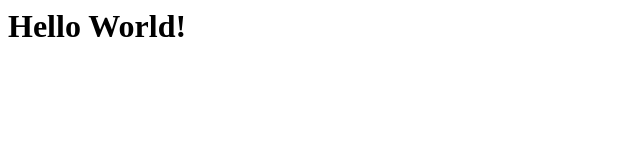
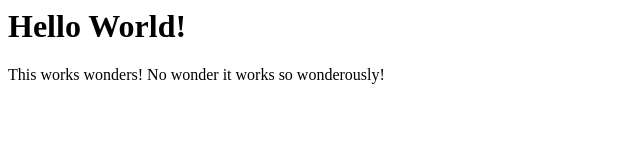
Before and after one commit to emilgab/github-actions-test, a plain HTML site: page index.html in a window 1280 px wide. Shown: the whole page, without its empty margins (0-640 px from the left). Drawn offline with Linux system fonts and the light colour scheme.

Commit message:
Update index.html

```diff
--- a/index.html
+++ b/index.html
@@ -4,5 +4,6 @@
   </head>
   <body>
     <h1>Hello World!</h1>
+    <p>This works wonders! No wonder it works so wonderously!</p>
   </body>
 </html>
```
